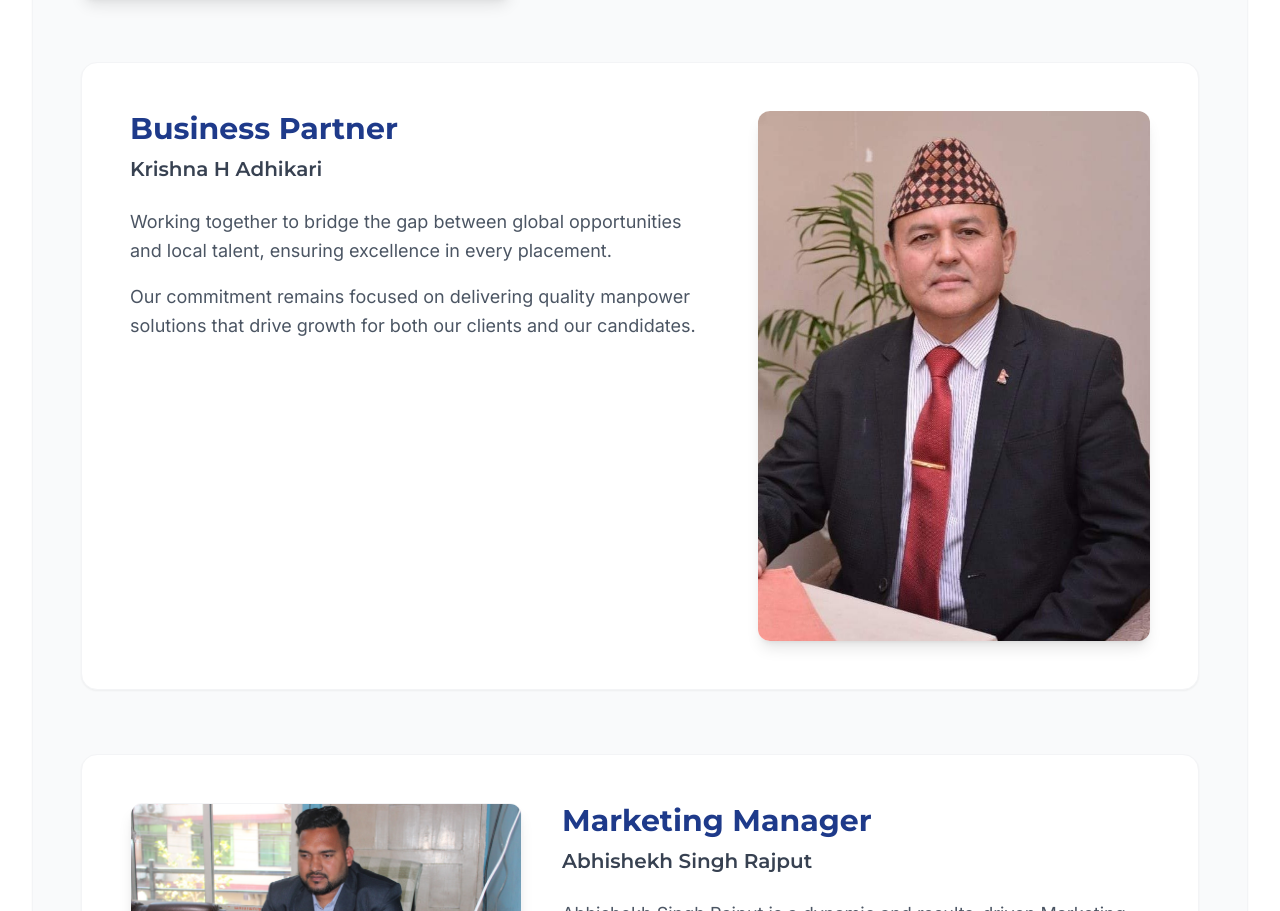
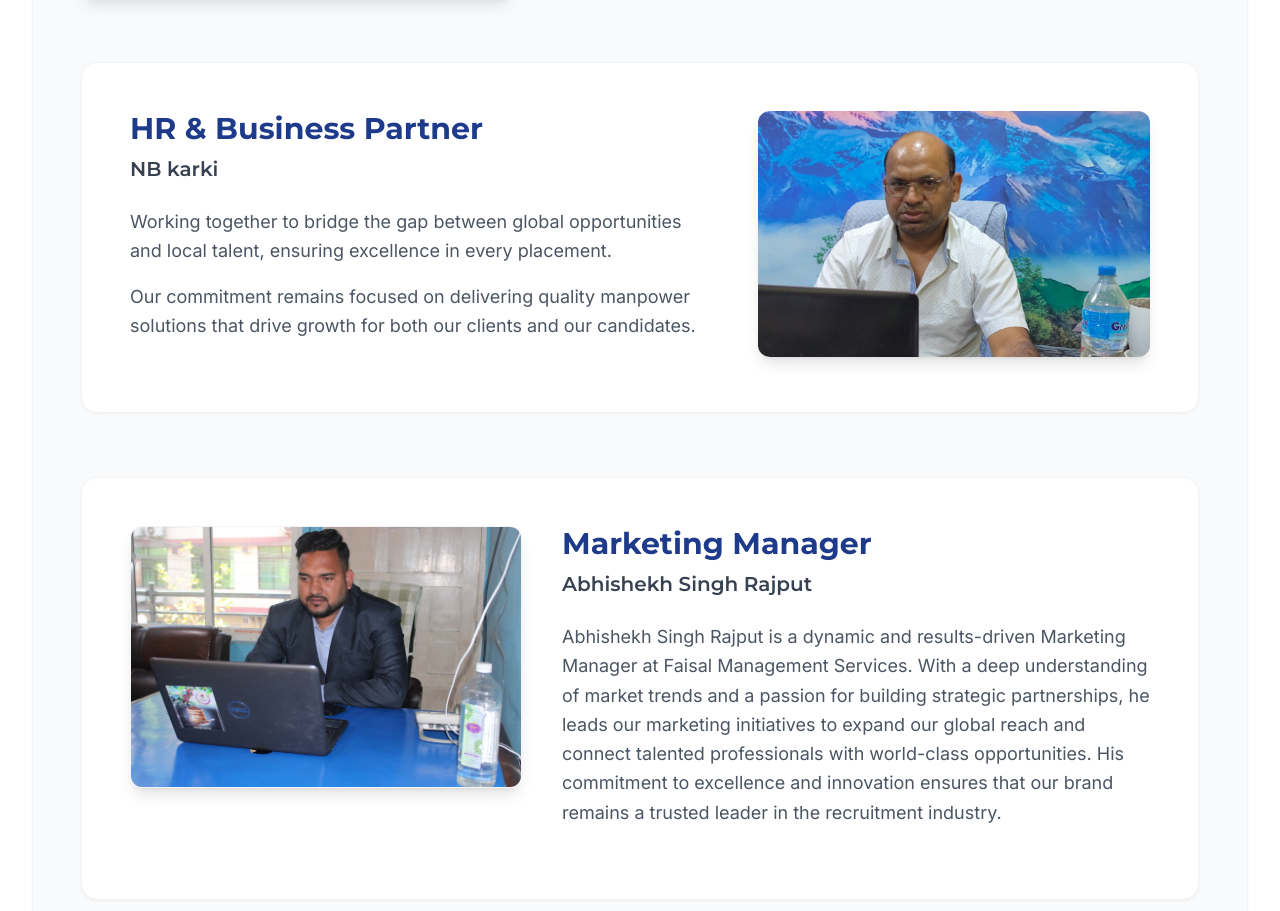
Before and after one commit to saroj60/faisalmanagement, a React (Vite) app: page /about in a window 1280 px wide. Shown: the part 1766-2677 px from the top of the page. Built offline with nearby package versions, Linux system fonts and the light colour scheme; no server answers.

Commit message:
Update HR & Business Partner details

```diff
--- a/src/pages/About.jsx
+++ b/src/pages/About.jsx
@@ -6,7 +6,7 @@ import { COMPANY_INFO } from '../utils/constants';
 import headerBg from '../assets/about-header.png';
 import mdPhoto from '../assets/chairman.jpg';
 import jaySahPhoto from '../assets/MD.png';
-import partnerPhoto from '../assets/partner.jpg';
+import partnerPhoto from '../assets/partner NB.png';
 import registrationImg from '../assets/registration.png';
 import marketingManagerPhoto from '../assets/marketing manager.jpeg';
 import lisencePhoto from '../assets/lisence.jpeg';
@@ -122,8 +122,8 @@ const About = () => {
                             </div>
                         </div>
                         <div className="md:w-3/5 text-center md:text-left">
-                            <h2 className="text-3xl font-bold text-primary mb-2">Business Partner</h2>
-                            <h3 className="text-xl font-semibold text-gray-700 mb-6">Krishna H Adhikari</h3>
+                            <h2 className="text-3xl font-bold text-primary mb-2">HR & Business Partner</h2>
+                            <h3 className="text-xl font-semibold text-gray-700 mb-6">NB karki</h3>
 
                             <div className="space-y-4 text-gray-600 mb-6 text-lg leading-relaxed">
                                 <p>Working together to bridge the gap between global opportunities and local talent, ensuring excellence in every placement.</p>
```
Also changed, not shown: src/assets/partner NB.png (added).
